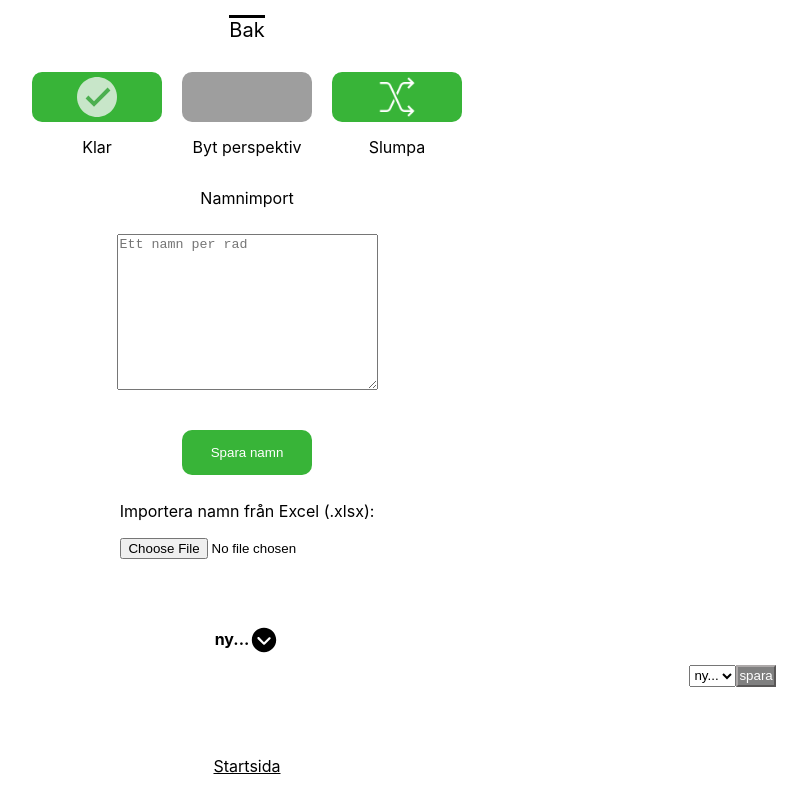
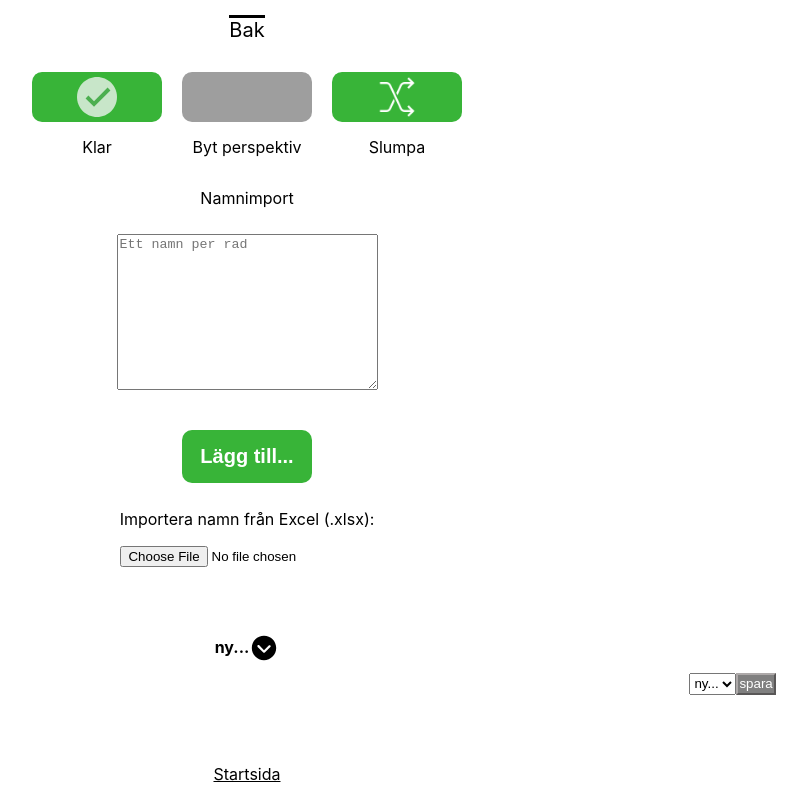
Before and after one commit to KillerrabbitAos/Skola77-frontend, a React (Create React App) app: page / in a window 1280 px wide. Shown: the part 1451-2251 px from the top of the page, without its empty margins (393-1200 px from the left). Built offline with nearby package versions, Linux system fonts and the light colour scheme; grey boxes are pictures that could not be loaded.

Commit message:
ändrade spara namn till lägg till... och lade till lite styling

```diff
--- a/src/App.js
+++ b/src/App.js
@@ -526,7 +526,7 @@ const App = () => {
         cols="30"
         placeholder="Ett namn per rad"
       ></textarea>
-      <button onClick={handleMassImportNames}>Spara namn</button>
+      <button style={{fontWeight: 'bolder', fontSize: '20px'}} onClick={handleMassImportNames}>Lägg till...</button>
       <ExcelToTextConverter setNames={setNames} names={names} />
     </div>
   );
```
